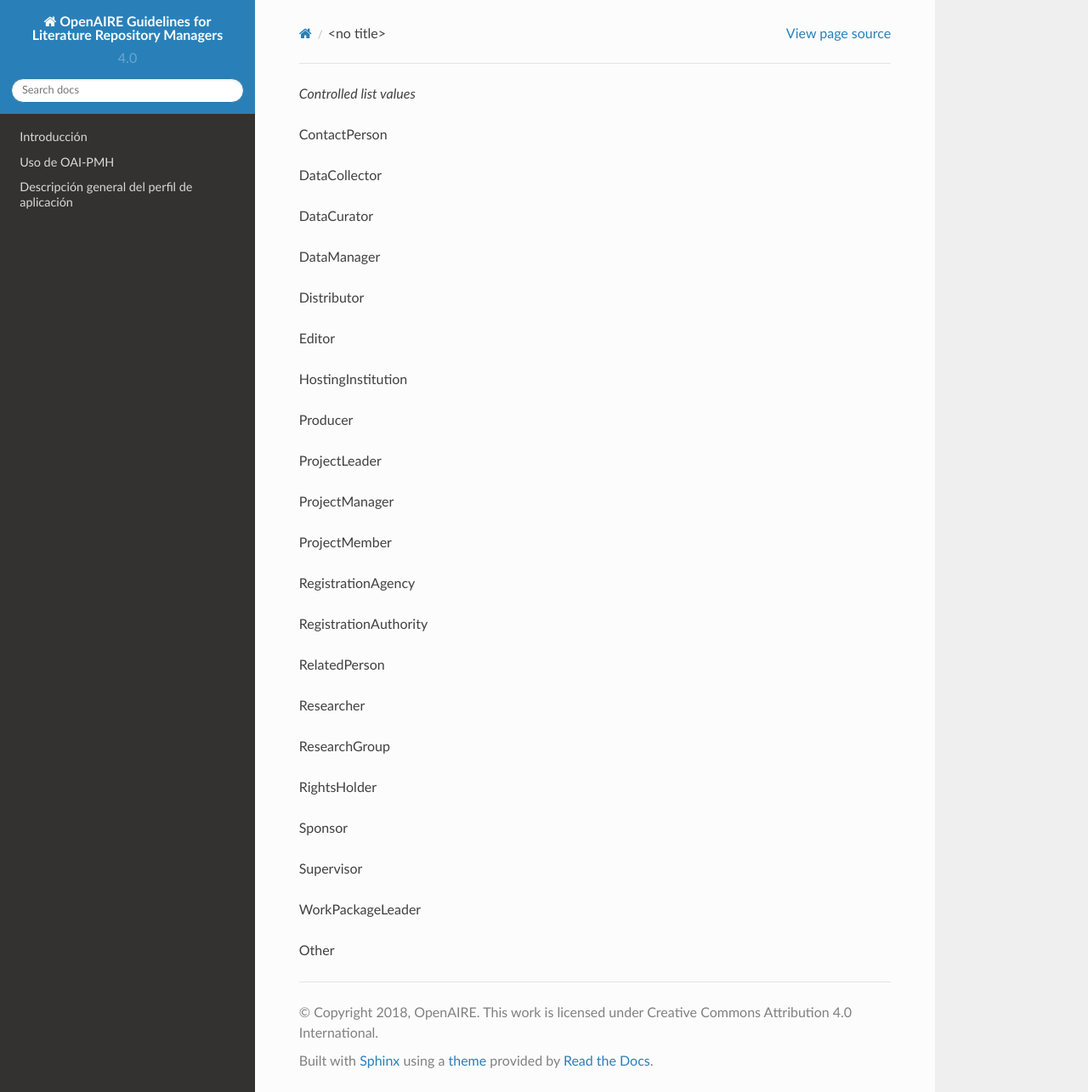
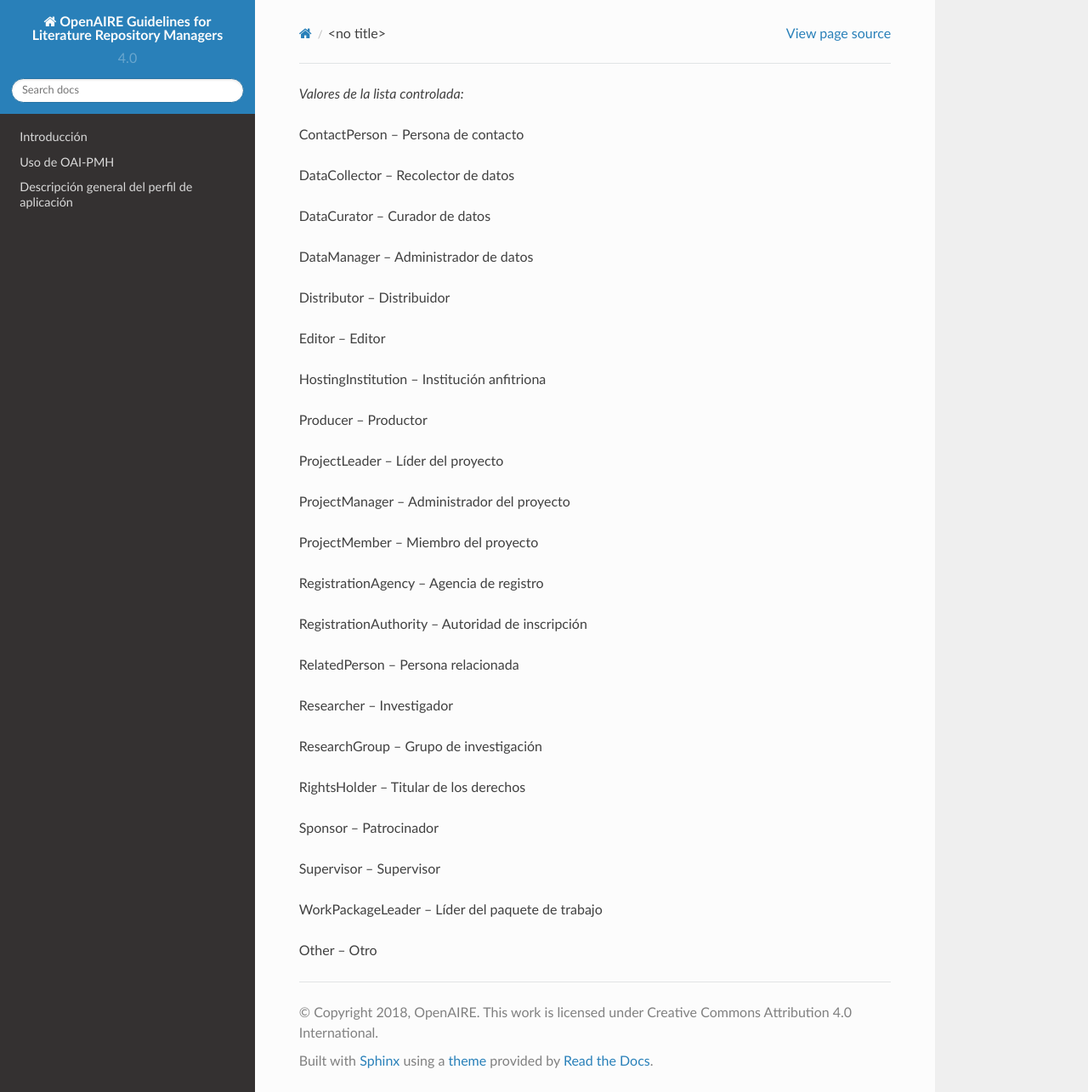
Before and after one commit to memoemg/openAIRE4, a Sphinx documentation site: the page built from docs/vocabularies/contributortype.rst, in a window 1280 px wide and 1285 px high. Shown: the whole window at 85% size. Built offline with Sphinx 7.4.7 and the Read the Docs theme 2.0.0, drawn with Linux system fonts in a browser that asks for light colours; a script that is not in the unit is left out.

Commit message:
Update contributortype.rst

```diff
--- a/docs/vocabularies/contributortype.rst
+++ b/docs/vocabularies/contributortype.rst
@@ -1,24 +1,24 @@
 
-*Controlled list values*
+*Valores de la lista controlada:*
 
-* ContactPerson
-* DataCollector
-* DataCurator
-* DataManager
-* Distributor
-* Editor
-* HostingInstitution
-* Producer
-* ProjectLeader
-* ProjectManager
-* ProjectMember
-* RegistrationAgency
-* RegistrationAuthority
-* RelatedPerson
-* Researcher
-* ResearchGroup
-* RightsHolder
-* Sponsor
-* Supervisor
-* WorkPackageLeader
-* Other
+* ContactPerson – Persona de contacto
+* DataCollector – Recolector de datos
+* DataCurator – Curador de datos
+* DataManager – Administrador de datos
+* Distributor – Distribuidor
+* Editor – Editor
+* HostingInstitution – Institución anfitriona
+* Producer – Productor
+* ProjectLeader – Líder del proyecto
+* ProjectManager – Administrador del proyecto
+* ProjectMember – Miembro del proyecto
+* RegistrationAgency – Agencia de registro
+* RegistrationAuthority – Autoridad de inscripción
+* RelatedPerson – Persona relacionada
+* Researcher – Investigador
+* ResearchGroup – Grupo de investigación
+* RightsHolder – Titular de los derechos
+* Sponsor – Patrocinador
+* Supervisor – Supervisor
+* WorkPackageLeader – Líder del paquete de trabajo
+* Other – Otro
```
